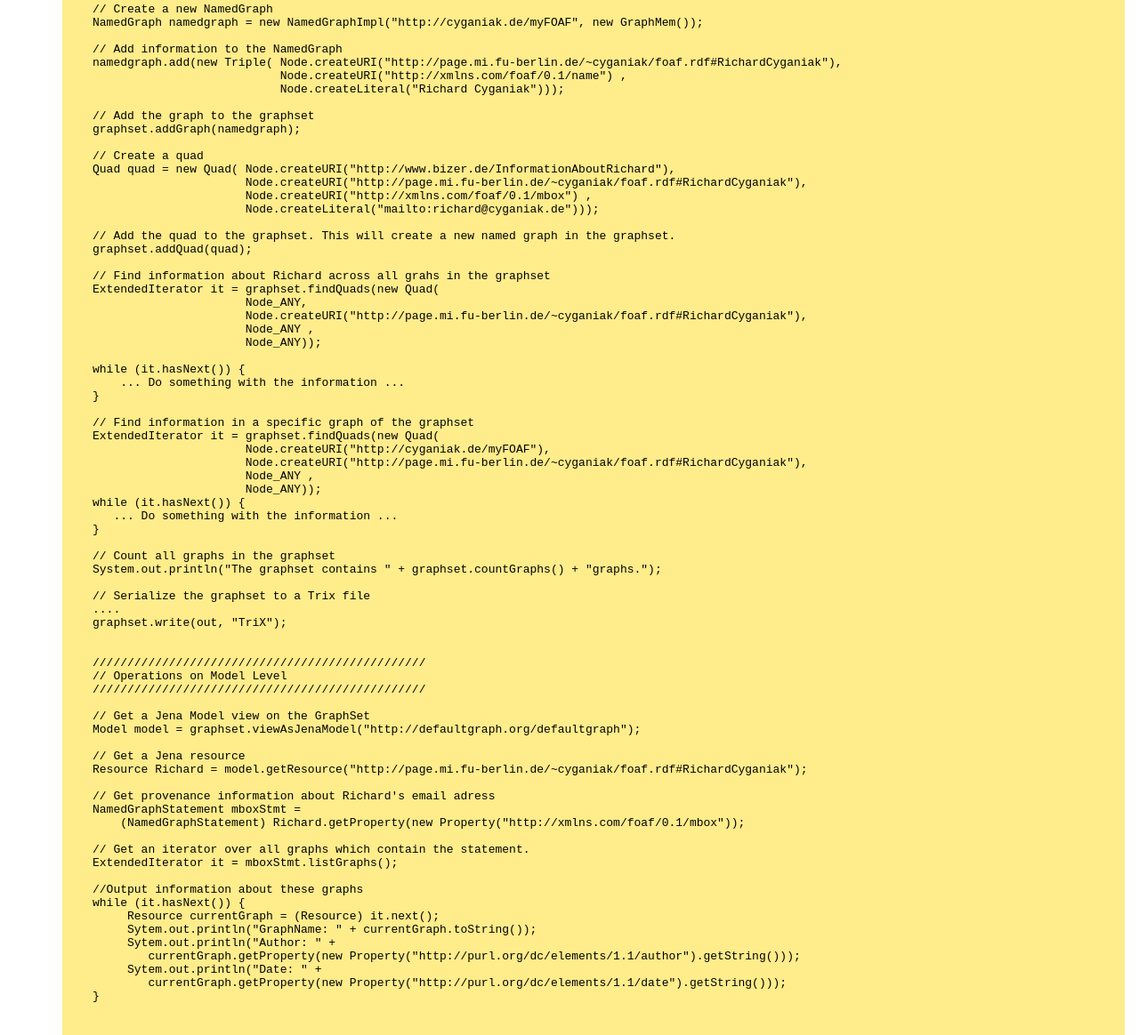
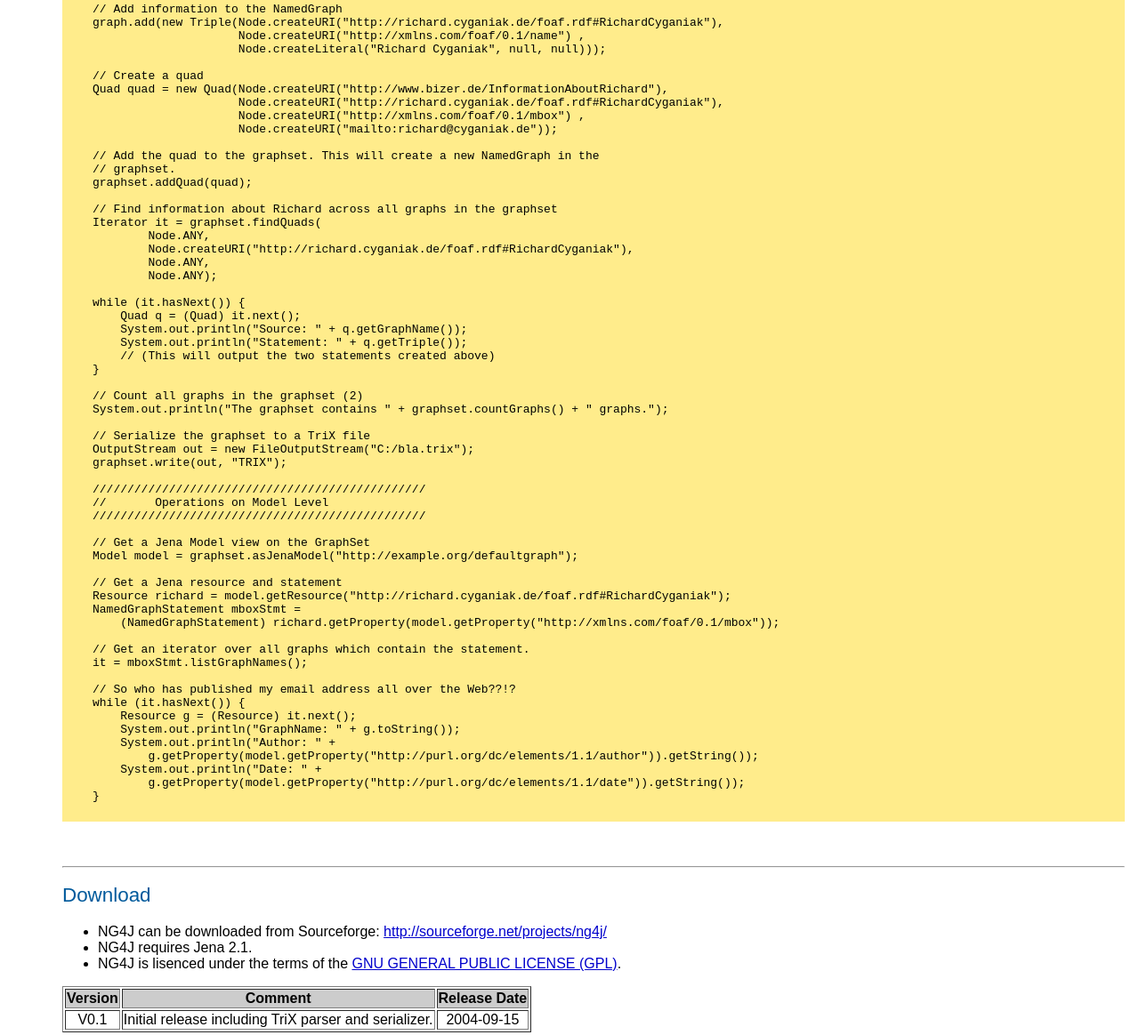
Before and after one commit to leth/ng4j, a plain HTML site: page doc/index.html in a window 1280 px wide. Shown: the part 3439-4603 px from the top of the page at 89% size. Drawn offline with Linux system fonts and the light colour scheme.

Commit message:
New example

```diff
--- a/doc/index.html
+++ b/doc/index.html
@@ -472,68 +472,78 @@ href="http://www.w3.org/RDF/">RDF</A> | </P>
 <p>&nbsp;</p>
 <HR title="Separator for header">
 <h2><A id=example name=example>Usage Example</A></h2>
-<p>The section gives a NG4J usage example: <font color="#FF0000">(Still work in
-  progress :-)</font></p>
+<p>The section gives a NG4J usage example:</p>
 <DIV class="trigInner">
-  <pre>////////////////////////////////////////////////<br>// Operations on GraphSet Level<br>////////////////////////////////////////////////
-  <p>// Create a new graphset
-NamedGraphSet graphset = new NamedGraphSetImpl();</p><br>// Read a TriX file, containing several Named Graphs<br>graphset.read(&quot;file:///c:/bla.trix&quot;, &quot;TriX&quot;);
-  <p>// Create a new NamedGraph<br>NamedGraph namedgraph = new NamedGraphImpl(&quot;http://cyganiak.de/myFOAF&quot;, new GraphMem());<br>
+  <pre>////////////////////////////////////////////////
+//       Operations on GraphSet Level
+////////////////////////////////////////////////
+
+// Create a new graphset
+NamedGraphSet graphset = new NamedGraphSetImpl();
+
+// Create a new NamedGraph in the NamedGraphSet
+NamedGraph graph = graphset.createGraph("http://example.org/persons/123");
+
 // Add information to the NamedGraph
-namedgraph.add(new Triple( Node.createURI(&quot;http://page.mi.fu-berlin.de/~cyganiak/foaf.rdf#RichardCyganiak&quot;),
-                           Node.createURI(&quot;http://xmlns.com/foaf/0.1/name&quot;) ,
-                           Node.createLiteral(&quot;Richard Cyganiak&quot;)));</p>
-// Add the graph to the graphset
-graphset.addGraph(namedgraph);<br>
+graph.add(new Triple(Node.createURI("http://richard.cyganiak.de/foaf.rdf#RichardCyganiak"),
+                     Node.createURI("http://xmlns.com/foaf/0.1/name") ,
+                     Node.createLiteral("Richard Cyganiak", null, null)));
+
 // Create a quad
-Quad quad = new Quad( Node.createURI(&quot;http://www.bizer.de/InformationAboutRichard&quot;),
-                      Node.createURI(&quot;http://page.mi.fu-berlin.de/~cyganiak/foaf.rdf#RichardCyganiak&quot;),
-                      Node.createURI(&quot;http://xmlns.com/foaf/0.1/mbox&quot;) ,
-                      Node.createLiteral(&quot;mailto:richard@cyganiak.de&quot;)));
+Quad quad = new Quad(Node.createURI("http://www.bizer.de/InformationAboutRichard"),
+                     Node.createURI("http://richard.cyganiak.de/foaf.rdf#RichardCyganiak"),
+                     Node.createURI("http://xmlns.com/foaf/0.1/mbox") ,
+                     Node.createURI("mailto:richard@cyganiak.de"));
 
-// Add the quad to the graphset. This will create a new named graph in the graphset.
+// Add the quad to the graphset. This will create a new NamedGraph in the
+// graphset.
 graphset.addQuad(quad);
-  <p>// Find information about Richard across all grahs in the graphset
-ExtendedIterator it = graphset.findQuads(new Quad( <br>                      Node_ANY,
-                      Node.createURI(&quot;http://page.mi.fu-berlin.de/~cyganiak/foaf.rdf#RichardCyganiak&quot;),
-                      Node_ANY ,
-                      Node_ANY));</p>
+
+// Find information about Richard across all graphs in the graphset
+Iterator it = graphset.findQuads(
+        Node.ANY,
+        Node.createURI("http://richard.cyganiak.de/foaf.rdf#RichardCyganiak"),
+        Node.ANY,
+        Node.ANY);
+
 while (it.hasNext()) {
-    ... Do something with the information ...
-}
-  <p>// Find information in a specific graph of the graphset
-ExtendedIterator it = graphset.findQuads(new Quad( <br>                      Node.createURI(&quot;http://cyganiak.de/myFOAF&quot;),
-                      Node.createURI(&quot;http://page.mi.fu-berlin.de/~cyganiak/foaf.rdf#RichardCyganiak&quot;),
-                      Node_ANY ,
-                      Node_ANY));</p>while (it.hasNext()) {
-   ... Do something with the information ...
+    Quad q = (Quad) it.next();
+    System.out.println("Source: " + q.getGraphName());
+    System.out.println("Statement: " + q.getTriple());
+    // (This will output the two statements created above)
 }
 
-// Count all graphs in the graphset
-System.out.println(&quot;The graphset contains &quot; + graphset.countGraphs() + &quot;graphs.&quot;);
+// Count all graphs in the graphset (2)
+System.out.println("The graphset contains " + graphset.countGraphs() + " graphs.");
 
-// Serialize the graphset to a Trix file
-....
-graphset.write(out, &quot;TriX&quot;);
+// Serialize the graphset to a TriX file
+OutputStream out = new FileOutputStream("C:/bla.trix");
+graphset.write(out, "TRIX");
 
-&nbsp;<br><p>////////////////////////////////////////////////<br>// Operations on Model Level<br>////////////////////////////////////////////////</p>
-<p>// Get a Jena Model view on the GraphSet<br>Model model = graphset.viewAsJenaModel(&quot;http://defaultgraph.org/defaultgraph&quot;);</p>
-<p>// Get a Jena resource
-Resource Richard = model.getResource(&quot;http://page.mi.fu-berlin.de/~cyganiak/foaf.rdf#RichardCyganiak&quot;);</p>
-<p>// Get provenance information about Richard's email adress</p>NamedGraphStatement mboxStmt =
-    (NamedGraphStatement) Richard.getProperty(new Property(&quot;http://xmlns.com/foaf/0.1/mbox&quot;));
-  <p>// Get an iterator over all graphs which contain the statement.<br>ExtendedIterator it = mboxStmt.listGraphs();
+////////////////////////////////////////////////
+//       Operations on Model Level
+////////////////////////////////////////////////
 
-//Output information about these graphs
+// Get a Jena Model view on the GraphSet
+Model model = graphset.asJenaModel("http://example.org/defaultgraph");
+
+// Get a Jena resource and statement
+Resource richard = model.getResource("http://richard.cyganiak.de/foaf.rdf#RichardCyganiak");
+NamedGraphStatement mboxStmt =
+    (NamedGraphStatement) richard.getProperty(model.getProperty("http://xmlns.com/foaf/0.1/mbox"));
+
+// Get an iterator over all graphs which contain the statement.
+it = mboxStmt.listGraphNames();
+
+// So who has published my email address all over the Web??!?
 while (it.hasNext()) {
-     Resource currentGraph = (Resource) it.next();
-     Sytem.out.println(&quot;GraphName: &quot; + currentGraph.toString());
-     Sytem.out.println(&quot;Author: &quot; +
-        currentGraph.getProperty(new Property(&quot;http://purl.org/dc/elements/1.1/author&quot;).getString()));
-     Sytem.out.println(&quot;Date: &quot; +
-        currentGraph.getProperty(new Property(&quot;http://purl.org/dc/elements/1.1/date&quot;).getString()));
-}</p>
-  </pre>
+    Resource g = (Resource) it.next();
+    System.out.println("GraphName: " + g.toString());
+    System.out.println("Author: " +
+        g.getProperty(model.getProperty("http://purl.org/dc/elements/1.1/author")).getString());
+    System.out.println("Date: " +
+        g.getProperty(model.getProperty("http://purl.org/dc/elements/1.1/date")).getString());
+}</pre>
 </DIV>
 <P>&nbsp;</P>
 <HR>
@@ -583,7 +593,7 @@ while (it.hasNext()) {
   <a href="http://page.mi.fu-berlin.de/%7Ecyganiak/" target="_blank">http://page.mi.fu-berlin.de/~cyganiak/</a><br>
 </p>
 <HR title="Separator for header">
-<p>$Date: 2004/09/13 21:20:41 $<br />
-  $Id: index.html,v 1.3 2004/09/13 21:20:41 cyganiak Exp $</p>
+<p>$Date: 2004/09/13 22:27:03 $<br />
+  $Id: index.html,v 1.4 2004/09/13 22:27:03 cyganiak Exp $</p>
 </BODY>
 </HTML>
```
